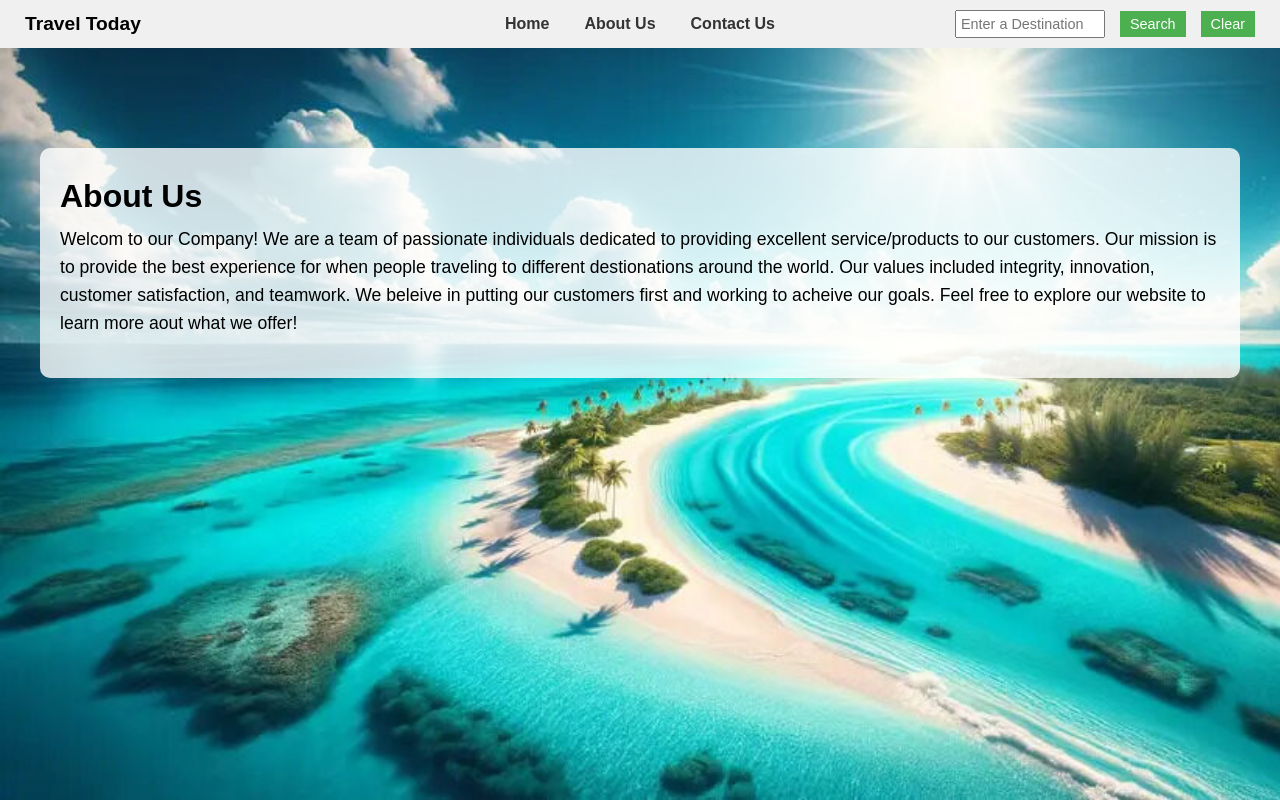
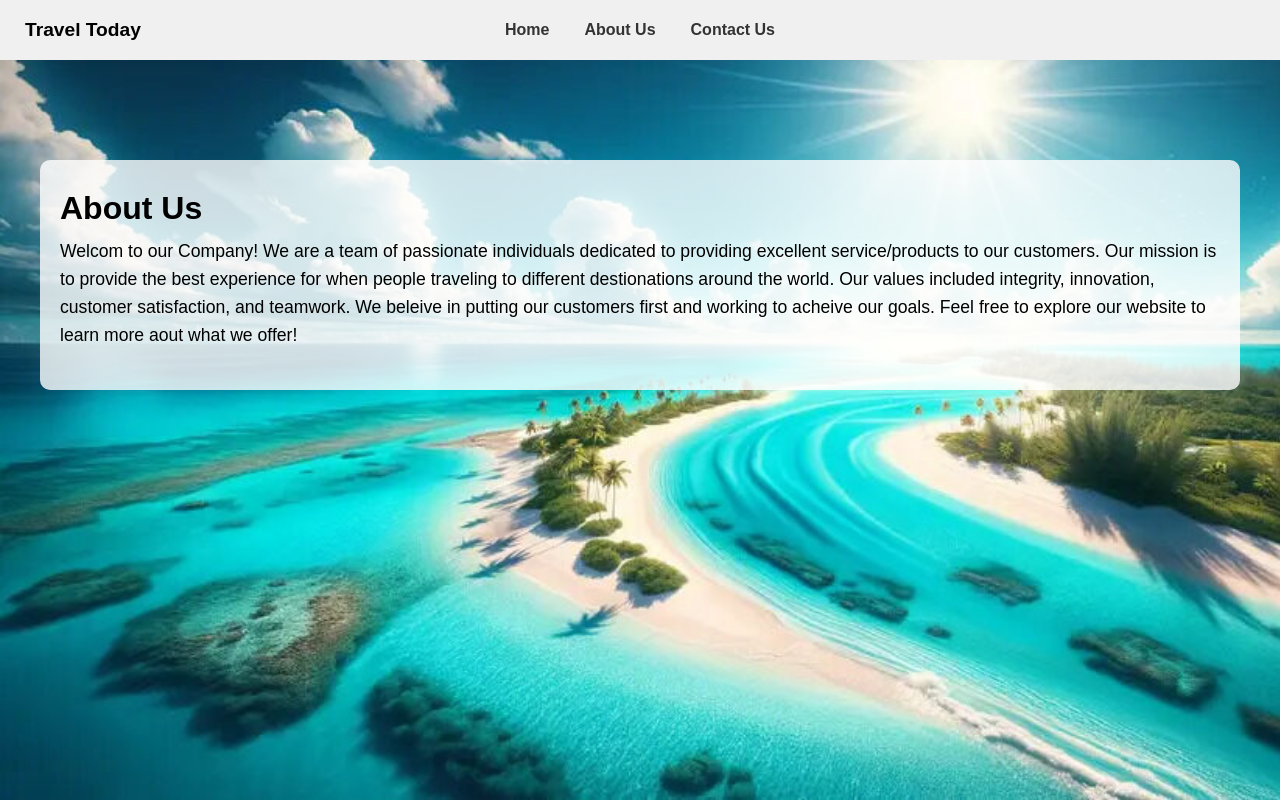
Before and after one commit to matalcol/travel_recommendation, a plain HTML site: page aboutUs.html in a window 1280 px wide. Drawn offline with Linux system fonts and the light colour scheme.

Commit message:
Updated nav bar

```diff
--- a/aboutUs.html
+++ b/aboutUs.html
@@ -14,11 +14,7 @@
             <li><a href="./aboutUs.html" id="aboutUs">About Us</a></li>
             <li><a href="./travel_contact.html" id="contactUs">Contact Us</a></li>
         </ul>
-        <div class="search-bar">
-            <input type="text" id="destinationInput" placeholder="Enter a Destination">
-            <button id="btnSearch">Search</button>
-            <button id="btnClear">Clear</button>
-        </div>
+
     </nav>
 
     <div class="container">
--- a/travel_recommendation.css
+++ b/travel_recommendation.css
@@ -7,10 +7,16 @@
 }
 nav {
     background-color: #f0f0f0;
-    padding: 10px 25px; /* Reduced padding to decrease height */
+    height: 60px; /* Set a fixed height for the navbar */
+    padding: 0 25px; /* No padding top or bottom */
     display: flex;
-    align-items: center; /* Vertically centers items */
+    align-items: center; /* Vertically center items */
     justify-content: space-between;
+    position: relative;
+    width: 100%;
+    top: 0;
+    left: 0;
+    z-index: 1000;
 }
 
 nav h1 {
@@ -21,14 +27,16 @@ nav h1 {
 }
 
 .nav-links {
-    flex: 1;
+    position: absolute; /* Position links in the center */
+    left: 50%; /* Move the start point to the center */
+    transform: translateX(-50%); /* Offset by 50% of its width to make it truly centered */
     display: flex;
     justify-content: center;
-    align-items: center; /* Keeps links vertically centered */
+    align-items: center;
     list-style: none;
-    padding: 0; /* No extra padding */
     margin: 0;
-    gap: 15px; /* Slightly reduce gap if necessary */
+    gap: 15px; /* Adjust as needed */
+
 }
 
 .nav-links li a {
```
